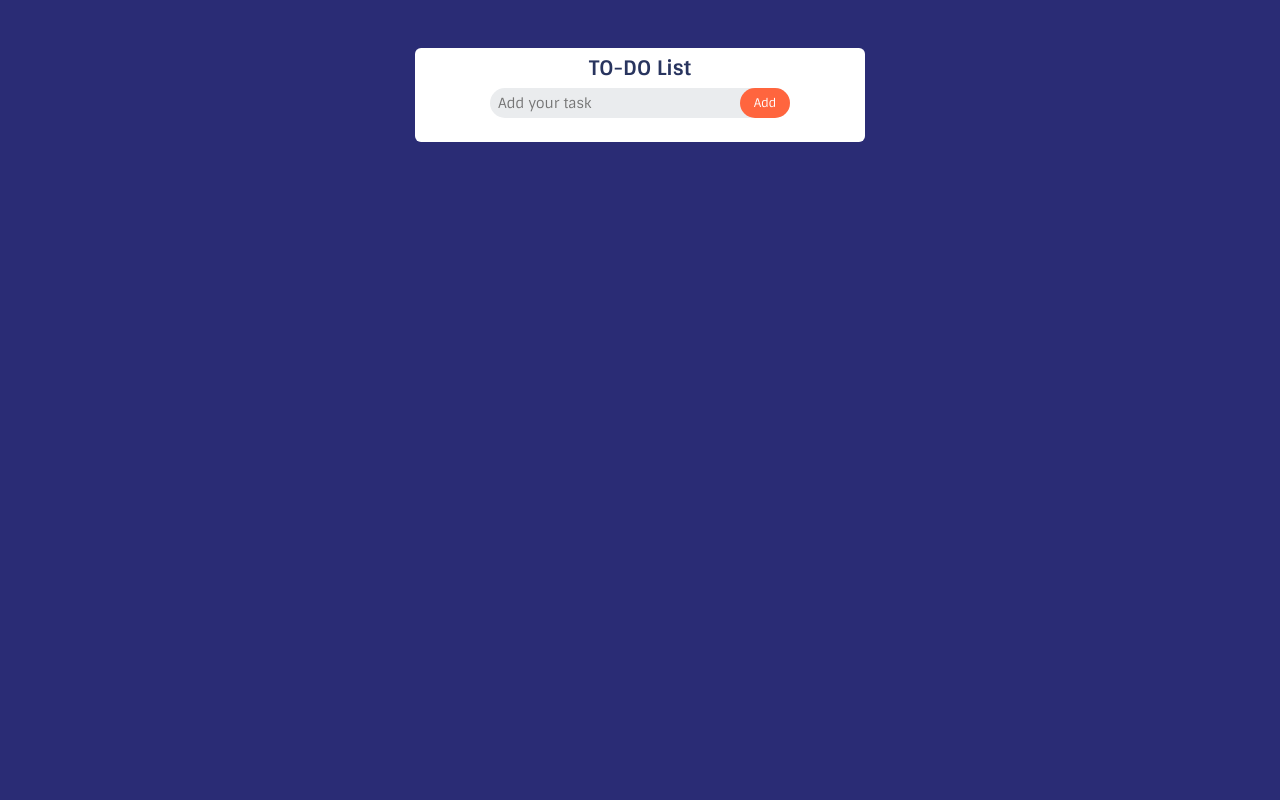
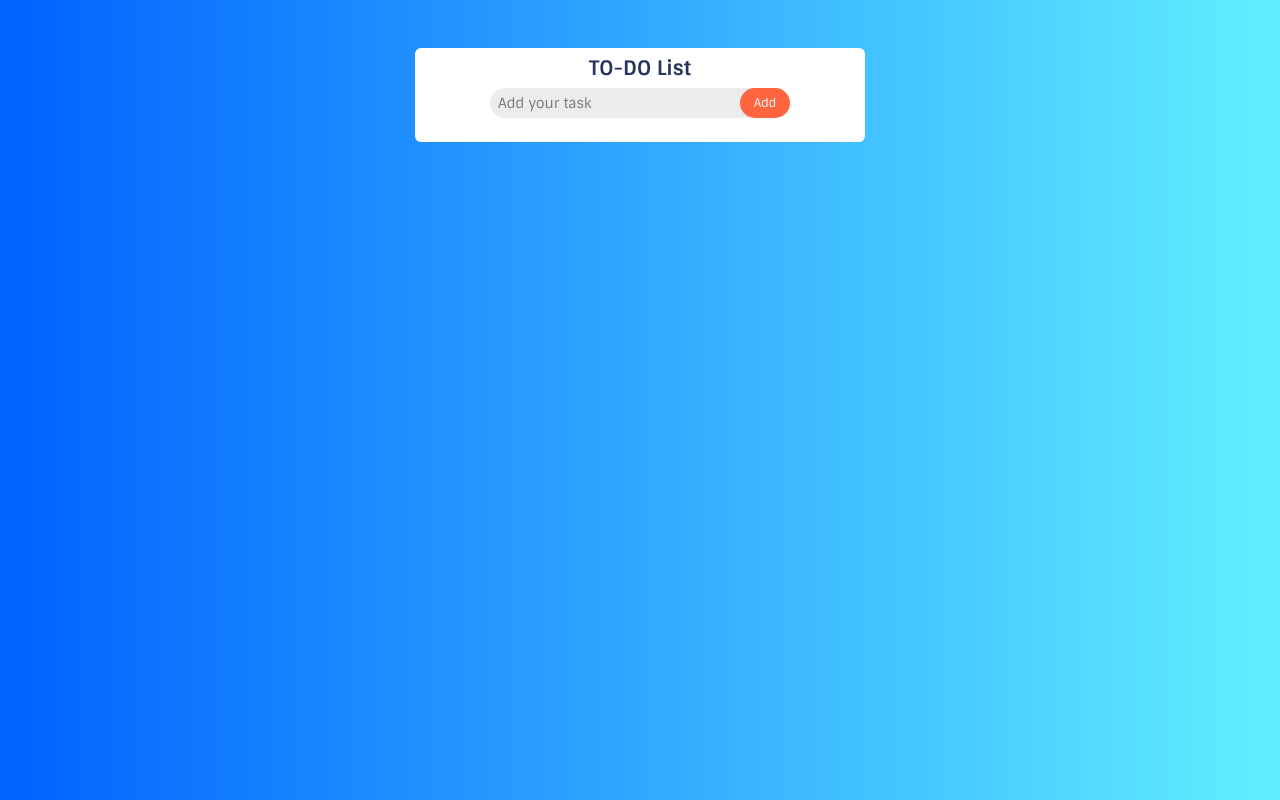
Before and after one commit to Ali-sfpIn/TO-DO-LIST, a plain HTML site: page index.html in a window 1280 px wide. Drawn offline with nearby package versions, Linux system fonts and the light colour scheme.

Commit message:
updating body background-color

```diff
--- a/css/style.css
+++ b/css/style.css
@@ -1,5 +1,9 @@
 body {
-  background-color: #2a2c75;
+  background: linear-gradient(
+    90deg,
+    hsla(217, 100%, 50%, 1) 0%,
+    hsla(186, 100%, 69%, 1) 100%
+  );
   font-family: sintony;
 }
 
```
